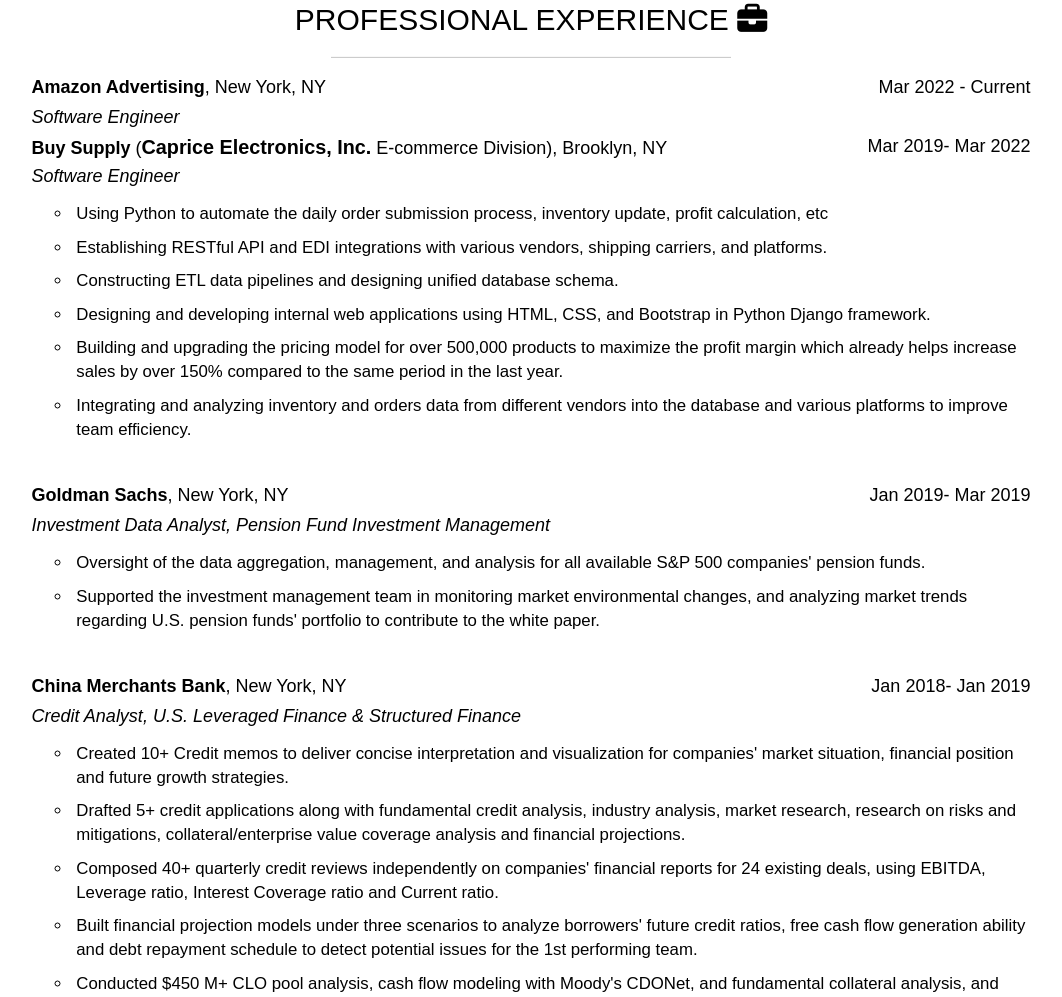
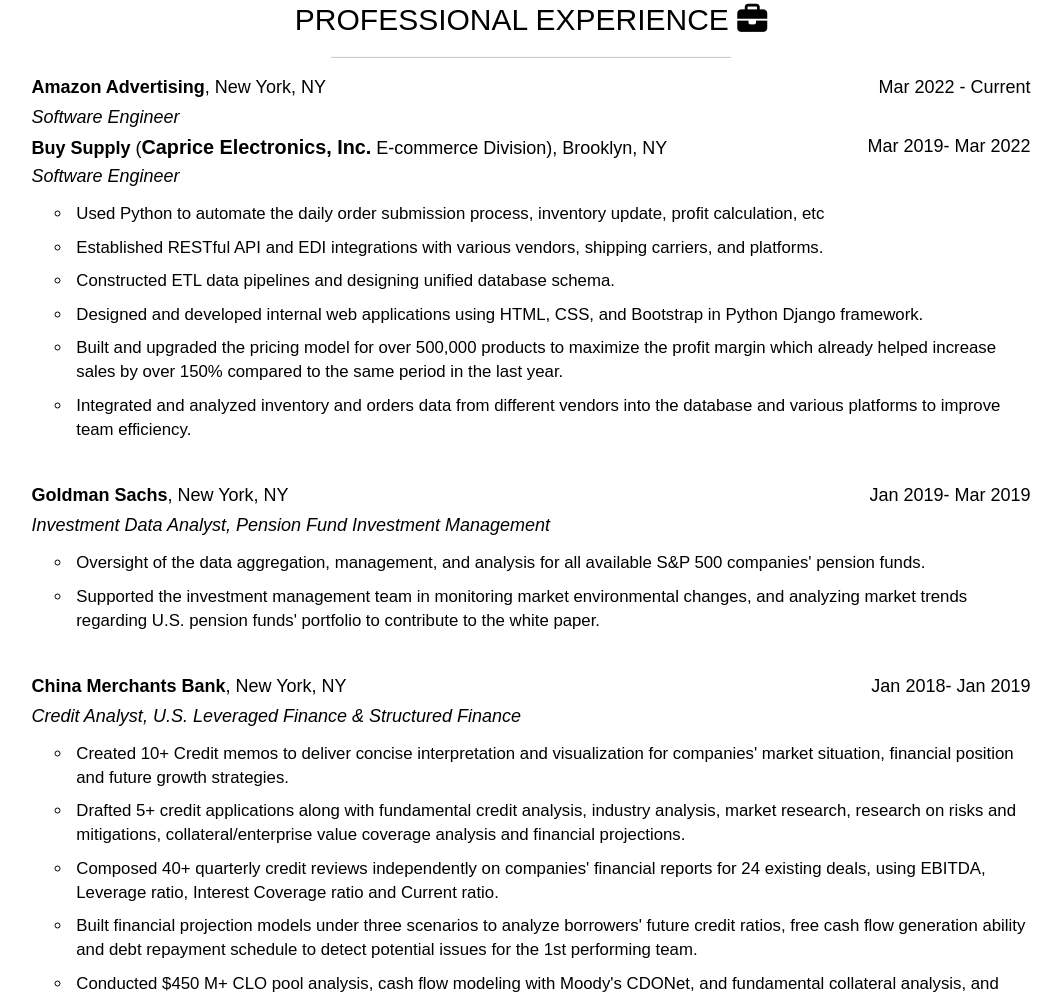
Before and after one commit to yufengqian1/yq, a plain HTML site: page index.html in a window 1280 px wide. Shown: the part 862-1859 px from the top of the page, without its empty margins (109-1171 px from the left). Drawn offline with nearby package versions, Linux system fonts and the light colour scheme; a web font is replaced by a local one.

Commit message:
Edit working experience
Make the past working experience past tense

```diff
--- a/index.html
+++ b/index.html
@@ -94,12 +94,12 @@
 			 <br>
 			<h4 class="job_title">Software Engineer</h4>
 			<ul class="resume_content">
-				<li>Using Python to automate the daily order submission process, inventory update, profit calculation, etc</li>
-				<li>Establishing RESTful API and EDI integrations with various vendors, shipping carriers, and platforms.</li>
-				<li>Constructing ETL data pipelines and designing unified database schema.</li>
-				<li>Designing and developing internal web applications using HTML, CSS, and Bootstrap in Python Django framework.</li>
-				<li>Building and upgrading the pricing model for over 500,000 products to maximize the profit margin which already helps increase sales by over 150% compared to the same period in the last year.</li>
-				<li>Integrating and analyzing inventory and orders data from different vendors into the database and various
+				<li>Used Python to automate the daily order submission process, inventory update, profit calculation, etc</li>
+				<li>Established RESTful API and EDI integrations with various vendors, shipping carriers, and platforms.</li>
+				<li>Constructed ETL data pipelines and designing unified database schema.</li>
+				<li>Designed and developed internal web applications using HTML, CSS, and Bootstrap in Python Django framework.</li>
+				<li>Built and upgraded the pricing model for over 500,000 products to maximize the profit margin which already helped increase sales by over 150% compared to the same period in the last year.</li>
+				<li>Integrated and analyzed inventory and orders data from different vendors into the database and various
 				platforms to improve team efficiency.</li>
 			</ul>
 		</div>
```
